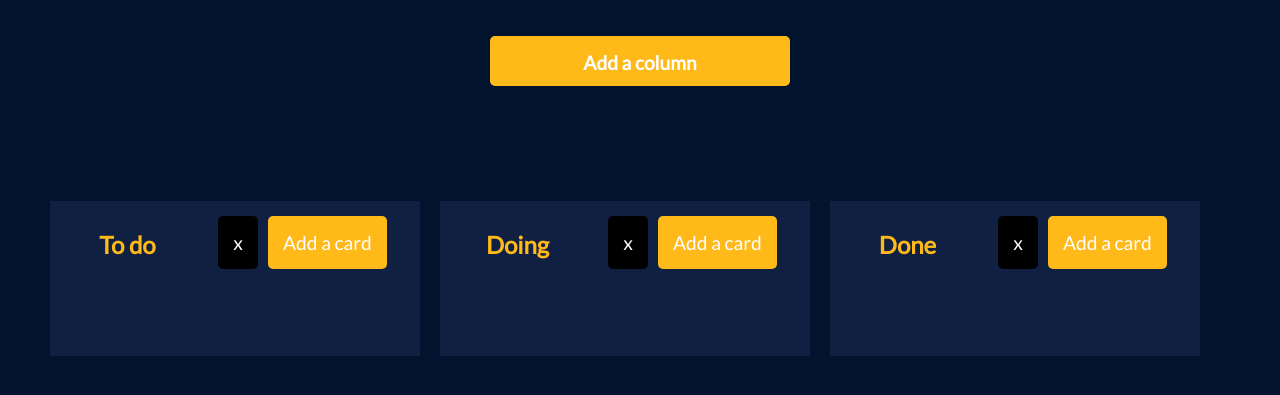
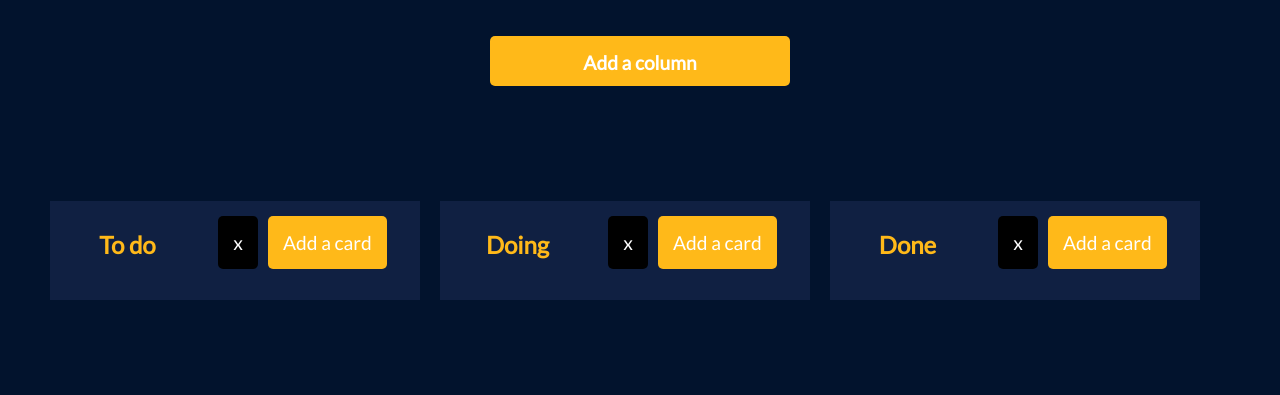
Before and after one commit to marek-duda/11.6, a plain HTML site: page index.html in a window 1280 px wide. Shown: the part 163-558 px from the top of the page. Drawn offline with nearby package versions, Linux system fonts and the light colour scheme.

Commit message:
deleted ul height

```diff
--- a/css/style.css
+++ b/css/style.css
@@ -82,7 +82,3 @@ button {
     margin-top: 10px;
     margin-bottom: 10px;
 }
-
-.column-card-list {
-    height: 40px;
-}
```
